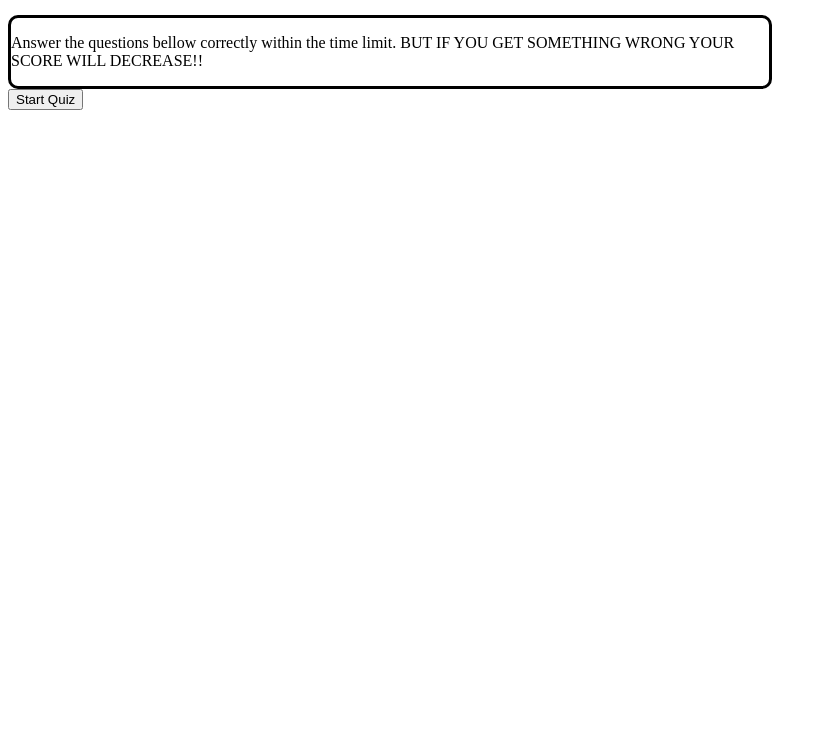
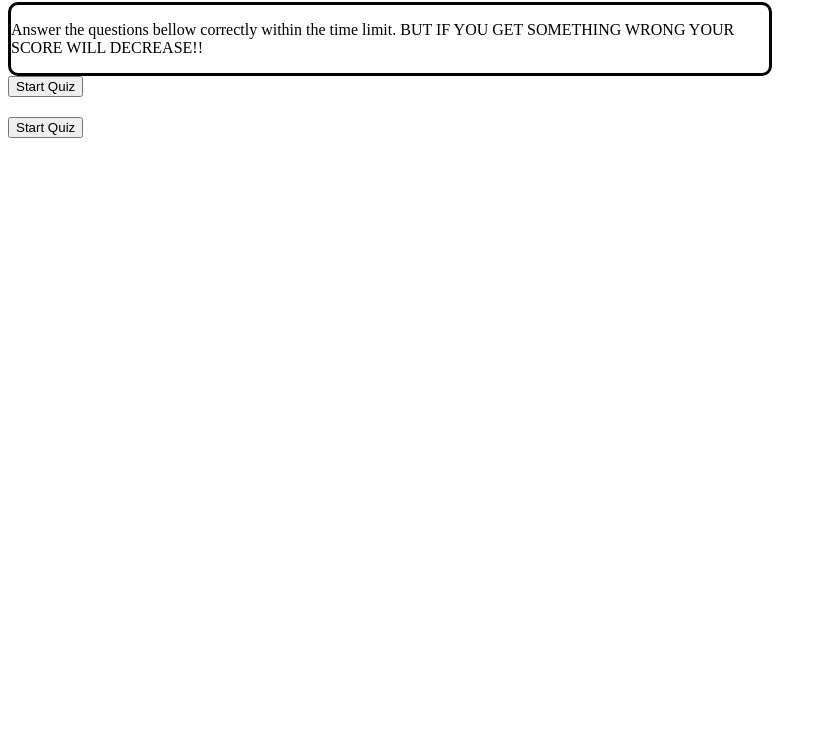
Before and after one commit to TheColorHieu/CodeQuiz, a plain HTML site: page index.html in a window 1280 px wide. Shown: the part 65-800 px from the top of the page, without its empty margins (0-827 px from the left). Drawn offline with Linux system fonts and the light colour scheme.

Commit message:
adding the slides for each questions

```diff
--- a/index.html
+++ b/index.html
@@ -8,15 +8,33 @@
     <link rel = "stylesheet" href = "style.css">
 </head>
 <body>
+    <section class="slide" id="slide1">
     <!-- The Title of the page -->
     <div class="MainHeading">
     <h1>Coding Challage</h1>
     </div>
+    <!-- creating the container in which will help us format later in CSS -->
     <div class="container">
         <p>Answer the questions bellow correctly within the time limit. BUT IF YOU GET SOMETHING WRONG YOUR SCORE WILL DECREASE!!</p>
     </div>
+    <!-- adding a button to the screen -->
     <div class="button">
         <button type="button" class ="btn btn-primary" id="start-button">Start Quiz</button>
     </div>
+</section>
+<!-- adding different sections to be associated with a slide number that way we can add questions in js -->
+<section class="slide" id="slide2">
+    <div class="mainContainer">
+        <h1 id="Question1"></h1>
+    </div>
+    <div class="textContainer">
+        <ul id="listAnswer">
+        </ul>
+        <div class="nextPage">
+        <button type="button" class ="btn btn-primary" id="start-button">Start Quiz</button>
+    </div>
+</div>
+
+</section>
 </body>
 </html>
```
